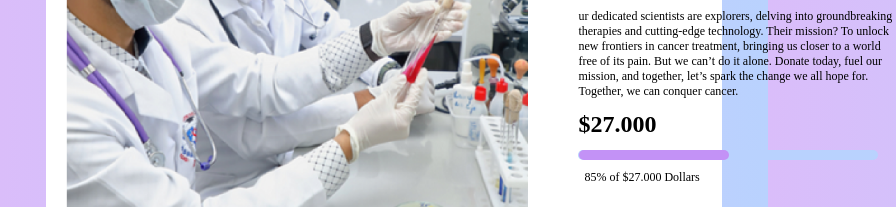
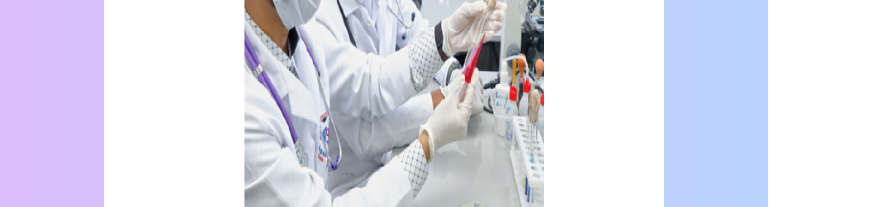
Before and after one commit to carolinnemoreno/Crowdfunding-Campaign, a plain HTML site: page index.html in a window 768 px wide. Shown: the part 267-474 px from the top of the page, 896 px wide, since content can reach past the window. Drawn offline with nearby package versions, Linux system fonts and the light colour scheme.

Commit message:
Enhance index.html with responsive design
Added responsive design for mobile view and improved layout.

```diff
--- a/index.html
+++ b/index.html
@@ -153,6 +153,41 @@
     margin-left: 60px;
 	}
 
+	@media (min-width: 400px) and (max-width: 980px) {
+
+
+	.principal{
+	width:100%;
+	max-width: 560px;
+	height: 900px;
+
+
+	}
+
+	.img-texto{
+	flex-direction:column;
+
+
+	}
+	.img-texto img{
+	max-width: 300px;
+	margin: auto;
+
+	}
+
+	.texto{
+	width: 380px;
+	height: 380px;
+
+	}
+
+	.footer{
+	margin-top: 50px;
+
+	}
+
+	}
+
 	</style>
 	</head>
 	<body>
```
